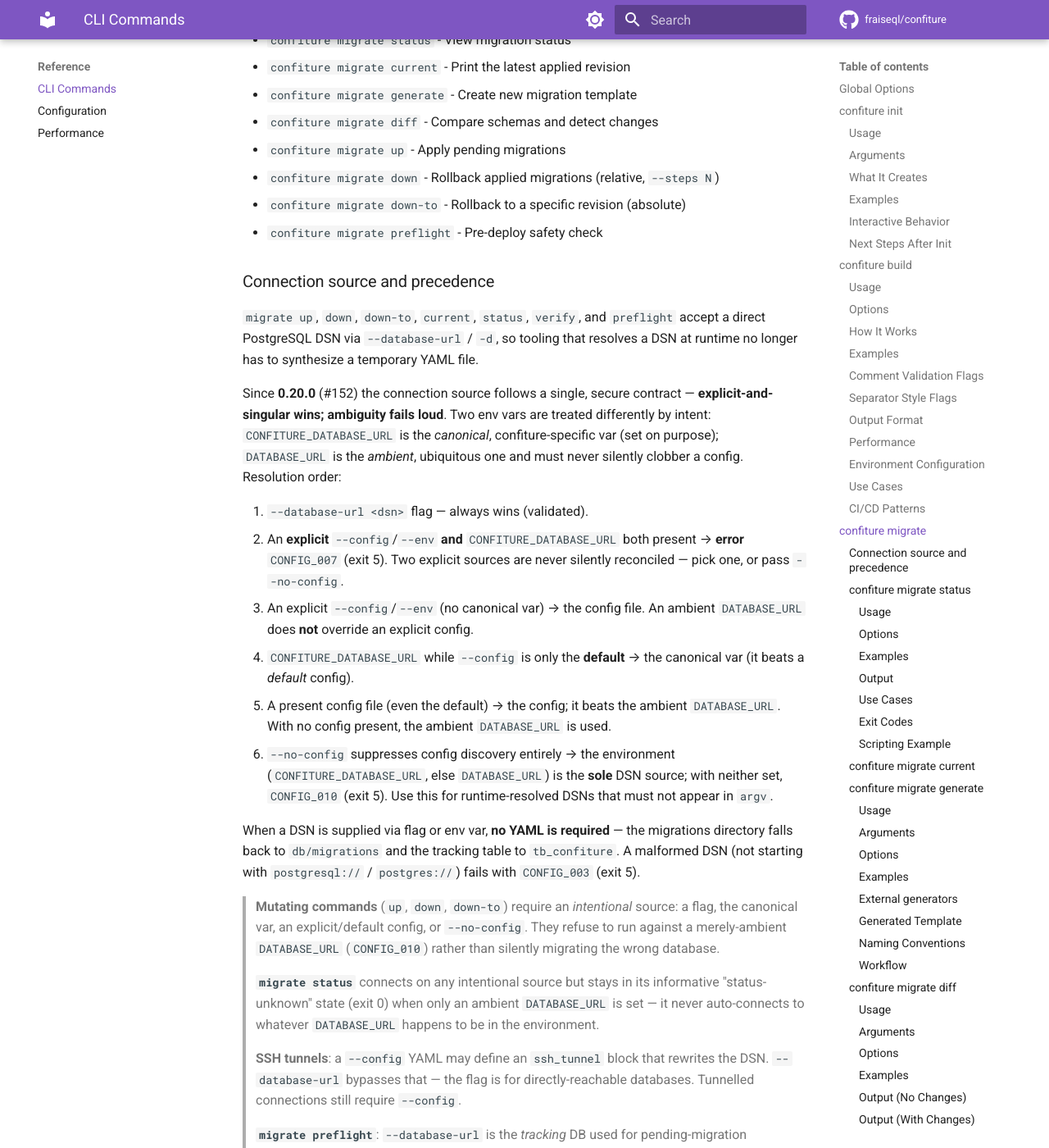
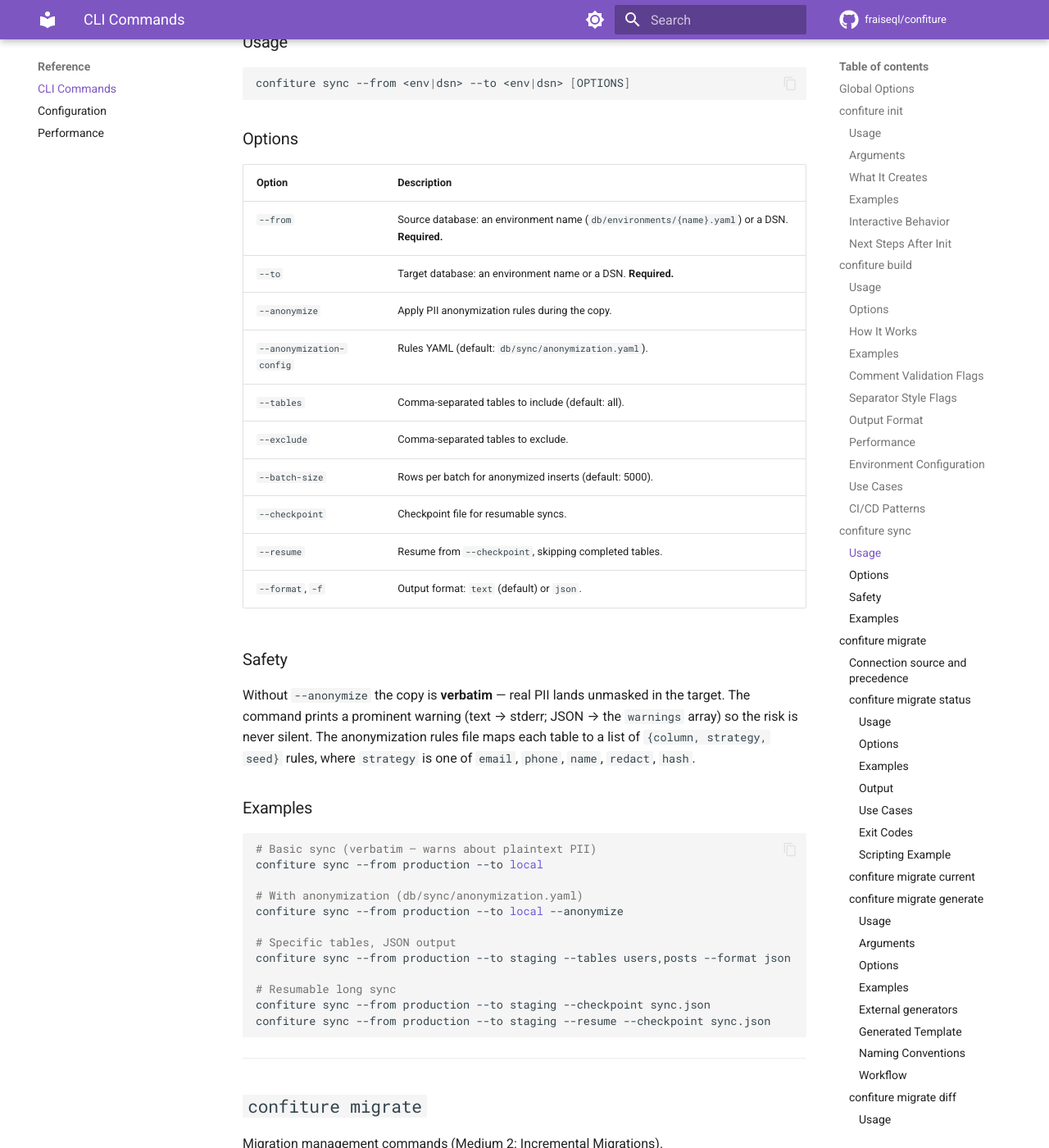
Before and after one commit to fraiseql/confiture, an MkDocs documentation site: the page built from docs/reference/cli.md, in a window 1280 px wide and 1400 px high, scrolled down 6887 px. Shown: the whole window at 82% size. Built offline with MkDocs 1.6.1 and Material for MkDocs 9.7.7, drawn with Linux system fonts in a browser that asks for light colours; comment, search, counter and statistics services are not loaded; the version menu is left out; some of the changed text lies outside the part shown.

Commit message:
docs(sync): document the sync CLI; kill anonymization/KMS doc fiction
- docs/reference/cli.md: new `confiture sync` section (flags, safety posture,
  examples); doc-guard test_doc_sync_cli pins every live flag is documented.
- docs/api/anonymization fiction: rewrote the `from confiture.anonymization
  import register_strategy` decorator-over-function examples in docs/api/index.md
  and docs/api/syncer.md to the real class-based API.
- docs/security/security-model.md: removed the fictional KMS Integration block
  (`core.anonymization.security.kms_manager` / KMSManager never existed) and the
  `CONFITURE_KMS_KEY_ID` env var; replaced with an honest 'no built-in KMS'
  note + the real CONFITURE_DATABASE_URL guidance.
- docs/guides/03-production-sync.md: replaced the fictional `--source-port` flag
  with the real pattern (open an SSH tunnel, point --from at a forwarded DSN).
- docs/guides/anonymization.md: added a 'being revised' banner pointing at the
  authoritative reference; the pervasive fiction (StrategyFactory / scenarios /
  function strategies) is a separate guide rewrite (residual doc-debt).

Co-Authored-By: Claude Opus 4.8 (1M context) <noreply@anthropic.com>

````diff
--- a/docs/reference/cli.md
+++ b/docs/reference/cli.md
@@ -279,6 +279,60 @@ confiture build --env local --no-validate-comments
 ```bash
 # Disable strict checks for compatibility
 confiture build --env legacy --no-validate-comments --no-fail-on-unclosed --no-fail-on-spillover
+```
+
+---
+
+## `confiture sync`
+
+Copy data from a production database to a local/staging target (Medium 3), with
+optional PII anonymization. See the [Production Sync
+guide](../guides/03-production-sync.md).
+
+### Usage
+
+```bash
+confiture sync --from <env|dsn> --to <env|dsn> [OPTIONS]
+```
+
+### Options
+
+| Option | Description |
+|--------|-------------|
+| `--from` | Source database: an environment name (`db/environments/{name}.yaml`) or a DSN. **Required.** |
+| `--to` | Target database: an environment name or a DSN. **Required.** |
+| `--anonymize` | Apply PII anonymization rules during the copy. |
+| `--anonymization-config` | Rules YAML (default: `db/sync/anonymization.yaml`). |
+| `--tables` | Comma-separated tables to include (default: all). |
+| `--exclude` | Comma-separated tables to exclude. |
+| `--batch-size` | Rows per batch for anonymized inserts (default: 5000). |
+| `--checkpoint` | Checkpoint file for resumable syncs. |
+| `--resume` | Resume from `--checkpoint`, skipping completed tables. |
+| `--format`, `-f` | Output format: `text` (default) or `json`. |
+
+### Safety
+
+Without `--anonymize` the copy is **verbatim** — real PII lands unmasked in the
+target. The command prints a prominent warning (text → stderr; JSON → the
+`warnings` array) so the risk is never silent. The anonymization rules file maps
+each table to a list of `{column, strategy, seed}` rules, where `strategy` is one
+of `email`, `phone`, `name`, `redact`, `hash`.
+
+### Examples
+
+```bash
+# Basic sync (verbatim — warns about plaintext PII)
+confiture sync --from production --to local
+
+# With anonymization (db/sync/anonymization.yaml)
+confiture sync --from production --to local --anonymize
+
+# Specific tables, JSON output
+confiture sync --from production --to staging --tables users,posts --format json
+
+# Resumable long sync
+confiture sync --from production --to staging --checkpoint sync.json
+confiture sync --from production --to staging --resume --checkpoint sync.json
 ```
 
 ---
````
Also changed, not shown: docs/api/index.md (+17 -10 lines), docs/api/syncer.md (+14 -6 lines), docs/guides/03-production-sync.md (+3 -2 lines), docs/guides/anonymization.md (+7 -0 lines), docs/security/security-model.md (+9 -15 lines), 1 other file.
